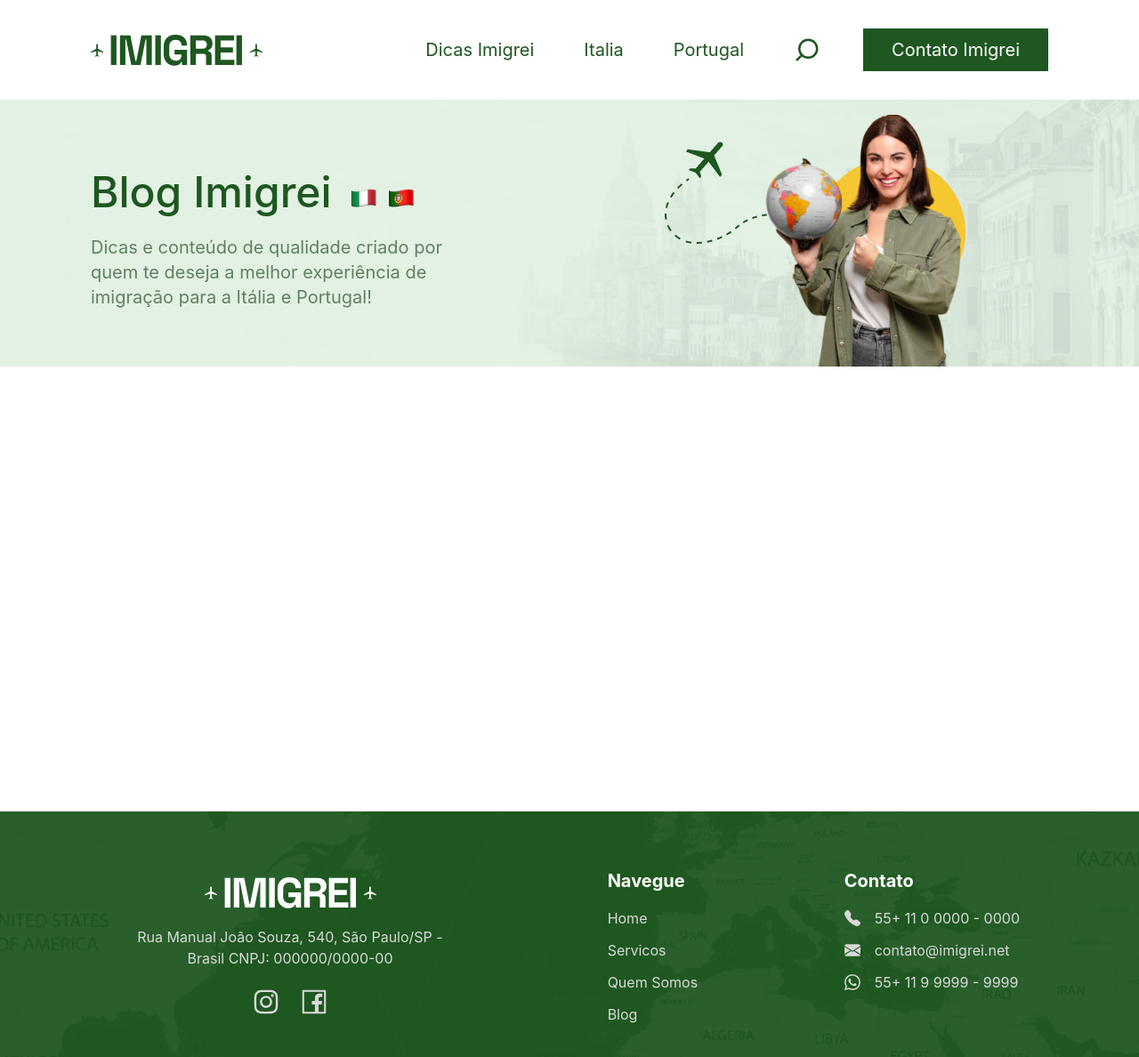
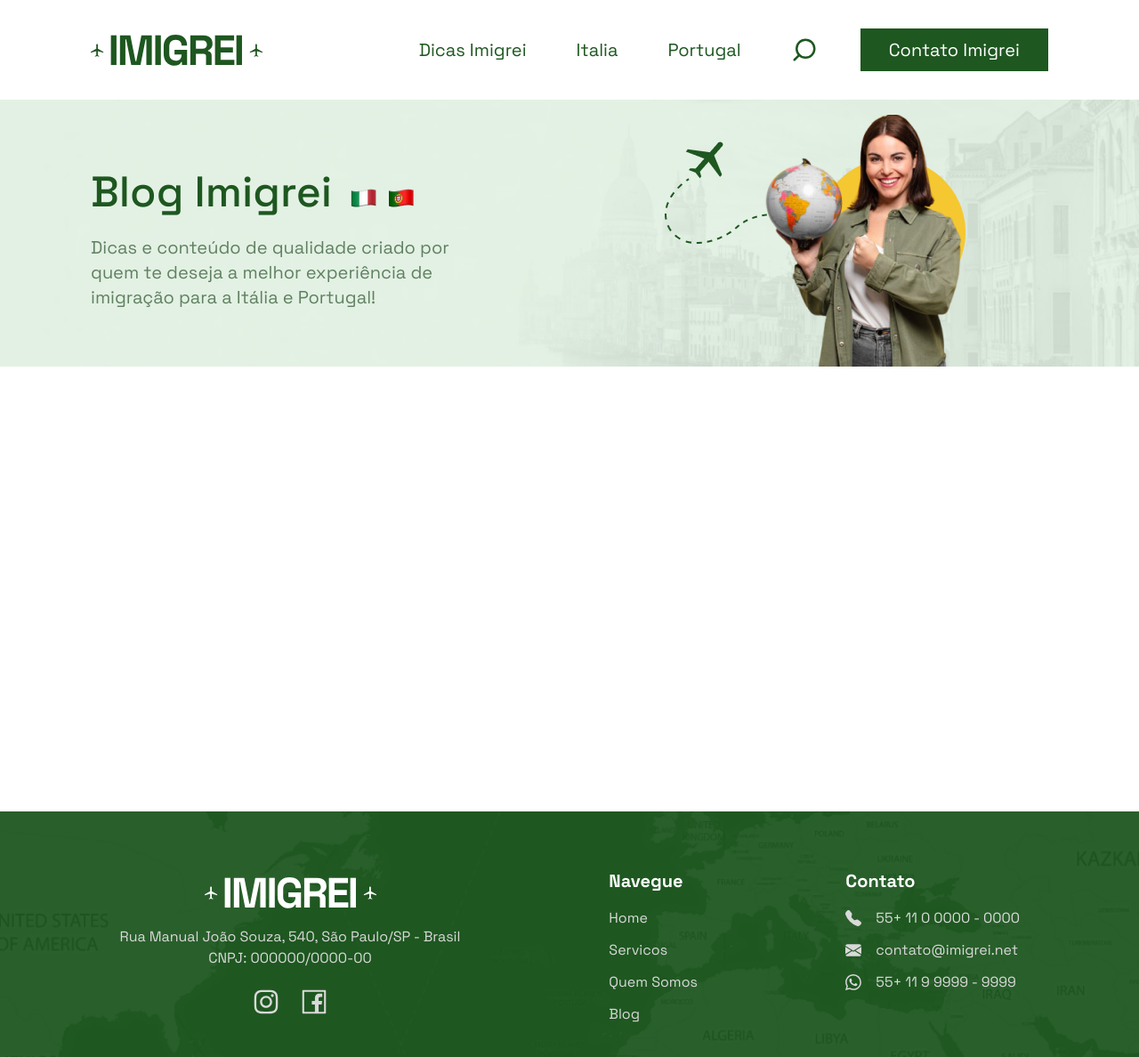
Before and after one commit to joaotelesk/Site-consultoria, a Next.js app: page /blog in a window 1280 px wide. Shown: the top 1188 px of the page at 89% size. Built offline with nearby package versions, Linux system fonts and the light colour scheme; no server answers.

Commit message:
:bug: fix: carregamento da fonte do projeto - linha 15

```diff
--- a/src/components/Layout/Layout.tsx
+++ b/src/components/Layout/Layout.tsx
@@ -12,9 +12,11 @@ interface LayoutProps {
 export default function Layout({ children }: LayoutProps) {
   return (
     <>
-      <Header />
-      {children}
-      <Footer />
+      <div className="font-spaceGrotesk">
+        <Header />
+        {children}
+        <Footer />
+      </div>
     </>
   );
 }
```
